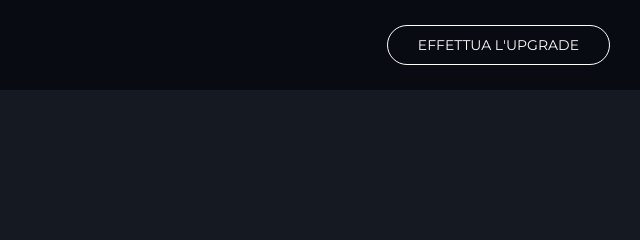
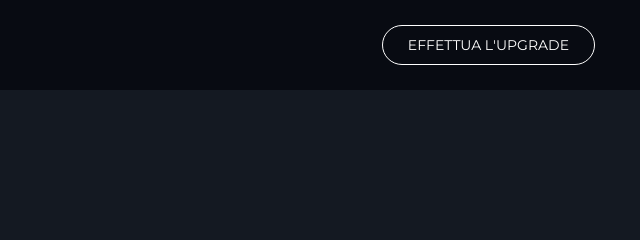
Before and after one commit to alessandro-gennaccari/html-css-spotifyweb, a plain HTML site: page index.html in a window 1280 px wide. Shown: the top 240 px of the page, 640-1280 px from the left. Drawn offline with Linux system fonts and the light colour scheme.

Commit message:
hover-btn

```diff
--- a/css/style.css
+++ b/css/style.css
@@ -9,13 +9,9 @@ body {
     font-size: 16px;
 }
 
+/* Riutilizzabili */
 .d-flex {
     display: flex;
-}
-
-/* MARGIN */
-.mr-30 {
-    margin-right: 30px;
 }
 
 .btn {
@@ -24,9 +20,13 @@ body {
     color: white;
     border: 1px solid white;
     border-radius: 20px;
-    padding: 10px 30px;
+    padding: 10px 25px;
 }
 
+/* margin */
+.mr-20 {
+    margin-right: 20px;
+}
 
 /* HEADER */
 header .cta-plan-upgrade {
@@ -36,12 +36,20 @@ header .cta-plan-upgrade {
     z-index: 1;
     width: calc(100% - 250px);
     height: 90px;
-    line-height: 90px;
+    padding: 25px;
     text-align: right;
     font-size: 14px;
     background-color: rgba(8, 11, 18, 1);
 }
 
+a.btn {
+    display: inline-block;
+}
+a.btn:hover {
+    transform: scale(1.1);
+}
+
+/* Viewport */
 .container {
     width: 100%;
     height: 100vh;
@@ -49,6 +57,7 @@ header .cta-plan-upgrade {
     background-color: yellow;
 }
 
+/* MAIN */
 main {
     height: calc(100% - 90px);
 }
--- a/index.html
+++ b/index.html
@@ -14,7 +14,7 @@
     <header>
 
         <div class="cta-plan-upgrade">
-            <a href="#" class="btn mr-30">
+            <a href="#" class="btn mr-20">
                 Effettua l'upgrade
             </a>
         </div>
```
